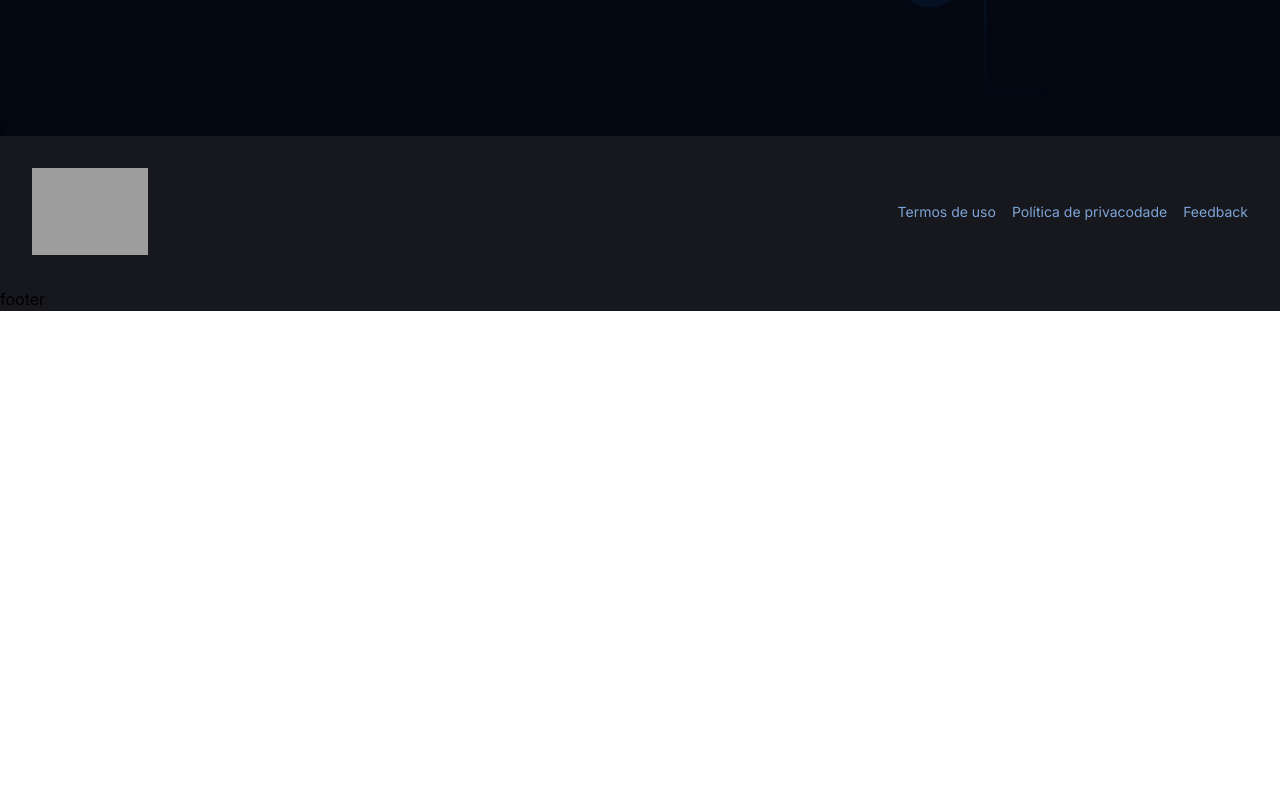
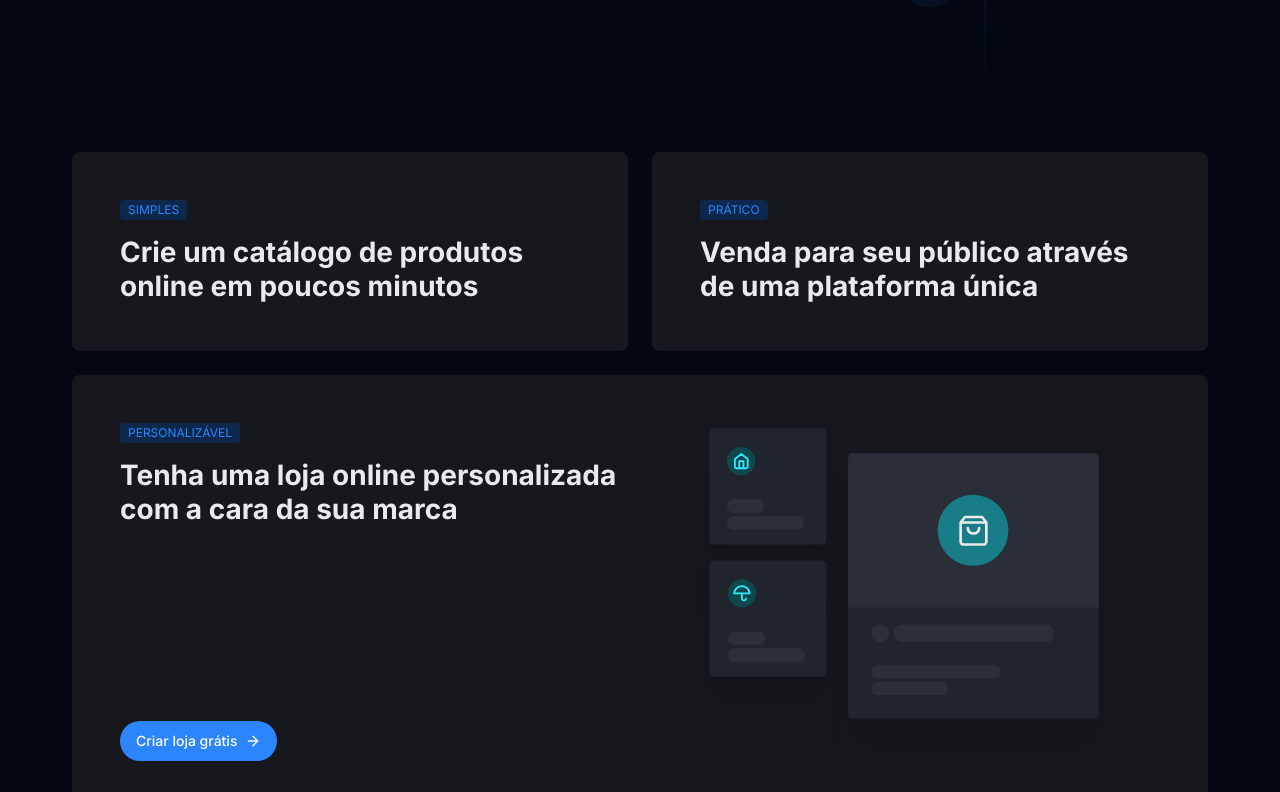
Before and after one commit to SabrinaTavera/curso-nextjs-rocketseat, a Next.js app in the folder site-blog/: page / in a window 1280 px wide. Shown: the part 528-1320 px from the top of the page. Before the commit the page ends 839 px from the top, so only its background shows below. Built offline with nearby package versions, Linux system fonts and the light colour scheme; grey boxes are pictures that could not be loaded.

Commit message:
style(feature-section): add compnent FeatureSection

```diff
--- /dev/null
+++ b/site-blog/src/components/feature-section/feature-section.tsx
@@ -0,0 +1,67 @@
+import Link from "next/link"
+import { Button } from "../ui/button"
+import { ArrowRight } from "lucide-react"
+import Image from "next/image"
+
+export const FeatureSection = () => {
+
+    return (
+        <section className="container grid gap-6 md:grid-cols-2 pb-8 pt-8 md:py-10">
+            <div className="flex flex-col gap-4 rounded-lg p-6 bg-gray-500 md:p-12">
+                <span className="text-body-tag text-blue-200 bg-blue-400 px-2 py-1 w-fit rounded-sm uppercase">Simples</span>
+                <h2 className="text-gray-100 text-heading-lg">
+                    Crie um catálogo de produtos online em poucos minutos
+                </h2>
+            </div>
+
+            <div className="flex flex-col gap-4 rounded-lg p-6 bg-gray-500 md:p-12">
+                <span className="text-body-tag text-blue-200 bg-blue-400 px-2 py-1 w-fit rounded-sm uppercase">Prático</span>
+                <h2 className="text-gray-100 text-heading-lg">
+                    Venda para seu público através de uma plataforma única
+                </h2>
+            </div>
+
+            <div className="col-span-full flex flex-col gap-2">
+
+                <div className="grid grid-cols-1 md:grid-cols-2 gap-12 md:gap-4 rounded-lg bg-gray-500 p-6 md:p-12">
+
+                    <div className="flex flex-col gap-4">
+                        <span className="text-body-tag text-blue-200 bg-blue-400 px-2 py-1 w-fit rounded-sm uppercase">personalizável</span>
+                        <h2 className="text-gray-100 text-heading-lg">
+                            Tenha uma loja online personalizada com a cara da sua marca
+                        </h2>
+                        <Button asChild className="w-fit rounded-full hidden mt-4 md:mt-auto md:flex">
+                            <Link href={'/criar-loja'}>
+                                Criar loja grátis
+                                <ArrowRight />
+                            </Link>
+                        </Button>
+                    </div>
+
+                    <div className="flex flex-col items-center justify-center w-full">
+
+                        <div className="w-full max-w-md overflow-hidden">
+                            <Image
+                                src={'/feature-section.svg'}
+                                alt="Features"
+                                width={440}
+                                height={330}
+                                className="object-cover w-full"
+                            />
+                        </div>
+
+                        <Button asChild className="w-full gap-2 rounded-full mt-4 md:mt-auto md:hidden">
+                            <Link href={'/'}>
+                                Criar loja grátis
+                                <ArrowRight />
+                            </Link>
+                        </Button>
+                    </div>
+                </div>
+            </div>
+
+
+        </section>
+    )
+
+}
--- /dev/null
+++ b/site-blog/src/components/feature-section/index.ts
@@ -0,0 +1 @@
+export * from './feature-section'
--- a/site-blog/src/pages/index.tsx
+++ b/site-blog/src/pages/index.tsx
@@ -1,3 +1,4 @@
+import { FeatureSection } from "@/components/feature-section";
 import { HeroSection } from "@/components/hero-section";
 
 export default function Home() {
@@ -5,6 +6,7 @@
     <>
       <article className="flex flex-col">
         <HeroSection/>
+        <FeatureSection/>
       </article>
     </>
 
--- a/site-blog/tailwind.config.ts
+++ b/site-blog/tailwind.config.ts
@@ -65,9 +65,13 @@
 				'body-sm': ['14px', {lineHeight: '150px', fontWeight: '400'}],
 				'body-xs': ['12px', {lineHeight: '150px', fontWeight: '400'}],
 
+				// Body - Tag
+				'body-tag': ['12px', {lineHeight: '100%', fontWeight: '400'}],
+
 				// Action - Inter
 				'action-md': ['16px', {lineHeight: 'normal', fontWeight: '500'}],
 				'action-sm': ['14px', {lineHeight: 'normal', fontWeight: '500'}],
+
 			}
 		}
 	},
```
Also changed, not shown: site-blog/public/feature-section.svg (added).
